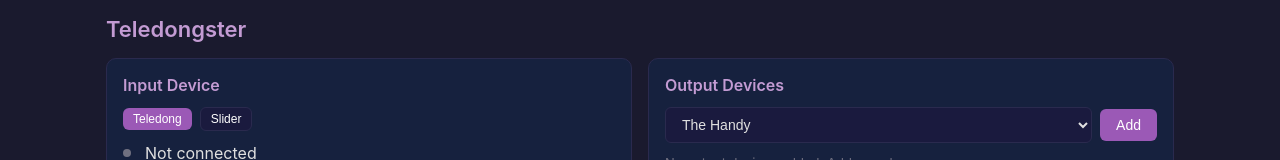
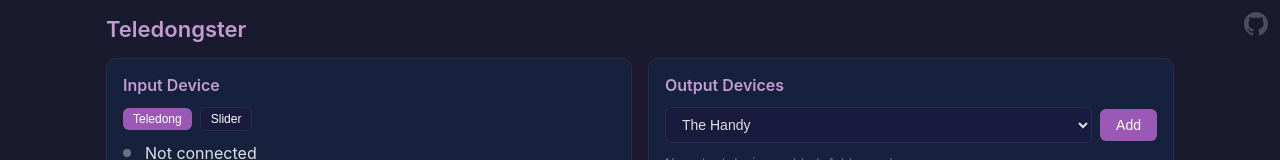
Before and after one commit to teledongster/teledongster, a Vue app: page / in a window 1280 px wide. Shown: the top 160 px of the page. Built offline with nearby package versions, Linux system fonts and the light colour scheme.

Commit message:
Add GitHub icon link in top-right corner

```diff
--- a/src/App.vue
+++ b/src/App.vue
@@ -26,6 +26,18 @@
 
 <template>
   <div class="app-container">
+    <a
+      href="https://github.com/teledongster/teledongster"
+      class="github-corner"
+      target="_blank"
+      aria-label="View on GitHub"
+    >
+      <svg viewBox="0 0 16 16" width="24" height="24" fill="currentColor">
+        <path
+          d="M8 0C3.58 0 0 3.58 0 8c0 3.54 2.29 6.53 5.47 7.59.4.07.55-.17.55-.38 0-.19-.01-.82-.01-1.49-2.01.37-2.53-.49-2.69-.94-.09-.23-.48-.94-.82-1.13-.28-.15-.68-.52-.01-.53.63-.01 1.08.58 1.23.82.72 1.21 1.87.87 2.33.66.07-.52.28-.87.51-1.07-1.78-.2-3.64-.89-3.64-3.95 0-.87.31-1.59.82-2.15-.08-.2-.36-1.02.08-2.12 0 0 .67-.21 2.2.82.64-.18 1.32-.27 2-.27.68 0 1.36.09 2 .27 1.53-1.04 2.2-.82 2.2-.82.44 1.1.16 1.92.08 2.12.51.56.82 1.27.82 2.15 0 3.07-1.87 3.75-3.65 3.95.29.25.54.73.54 1.48 0 1.07-.01 1.93-.01 2.2 0 .21.15.46.55.38A8.013 8.013 0 0016 8c0-4.42-3.58-8-8-8z"
+        />
+      </svg>
+    </a>
     <header class="app-header">
       <h1>Teledongster</h1>
     </header>
@@ -46,6 +58,20 @@
 </template>
 
 <style scoped>
+.github-corner {
+  position: fixed;
+  top: 12px;
+  right: 12px;
+  color: var(--text-muted);
+  opacity: 0.6;
+  transition: opacity 0.2s;
+}
+
+.github-corner:hover {
+  opacity: 1;
+  color: var(--accent-light);
+}
+
 .app-container {
   max-width: 1100px;
   margin: 0 auto;
```
